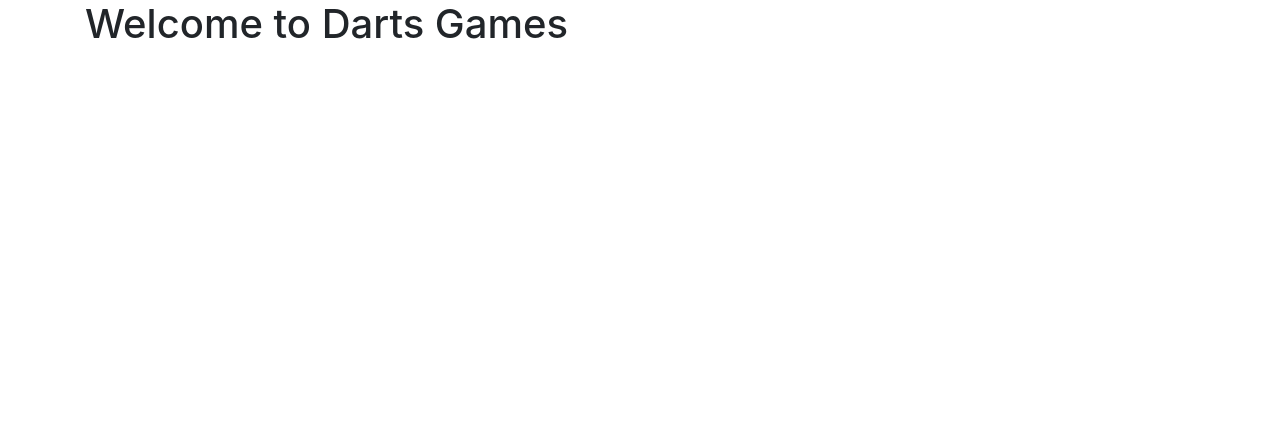
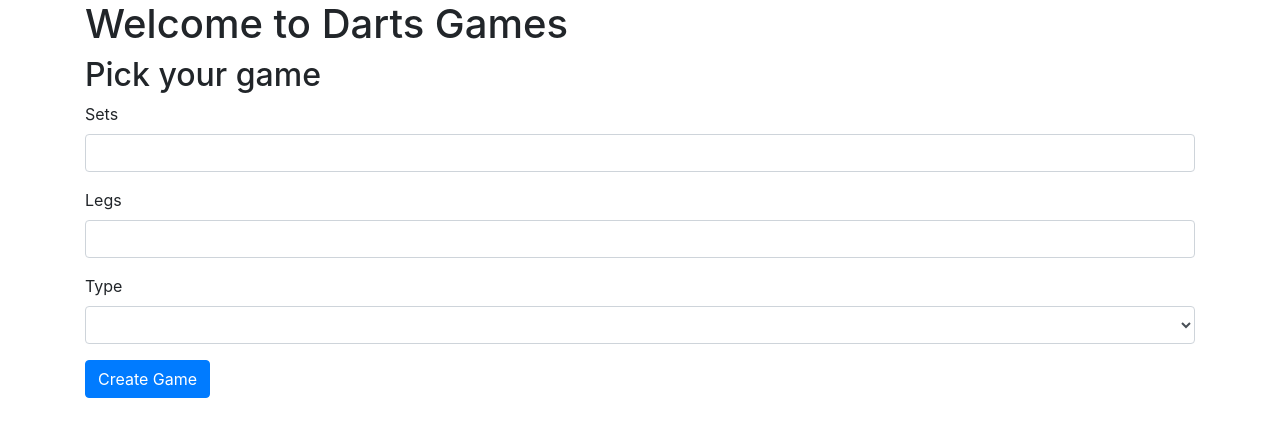
Before and after one commit to ameliebou/dartsgames, a Rails app: page / in a window 1280 px wide. Shown: the top 437 px of the page. Run offline with Rails 7, Linux system fonts and the light colour scheme; style sheets or scripts are compiled from the project's sources; some libraries are stand-ins or nearby versions.

Commit message:
created games controller

```diff
--- /dev/null
+++ b/app/assets/stylesheets/games.scss
@@ -0,0 +1,3 @@
+// Place all the styles related to the games controller here.
+// They will automatically be included in application.css.
+// You can use Sass (SCSS) here: https://sass-lang.com/
--- /dev/null
+++ b/app/controllers/games_controller.rb
@@ -0,0 +1,5 @@
+class GamesController < ApplicationController
+  def create
+
+  end
+end
--- a/app/controllers/pages_controller.rb
+++ b/app/controllers/pages_controller.rb
@@ -1,5 +1,5 @@
 class PagesController < ApplicationController
   def home
-
+    @game = Game.new
   end
 end
--- /dev/null
+++ b/app/helpers/games_helper.rb
@@ -0,0 +1,2 @@
+module GamesHelper
+end
--- a/app/views/pages/home.html.erb
+++ b/app/views/pages/home.html.erb
@@ -1,3 +1,11 @@
 <div class="container">
   <h1>Welcome to Darts Games</h1>
+
+  <h2>Pick your game</h2>
+  <%= simple_form_for @game do |f| %>
+    <%= f.input :sets %>
+    <%= f.input :legs %>
+    <%= f.input :type, collection: Game.types %>
+    <%= f.button :submit, class: "btn-primary" %>
+  <% end %>
 </div>
--- a/config/routes.rb
+++ b/config/routes.rb
@@ -1,3 +1,4 @@
 Rails.application.routes.draw do
   root to: "pages#home"
+  resources :games, only: [:show, :create]
 end
```
Also changed, not shown: spec/helpers/games_helper_spec.rb (added, +15 -0 lines), spec/requests/games_request_spec.rb (added, +5 -0 lines).
